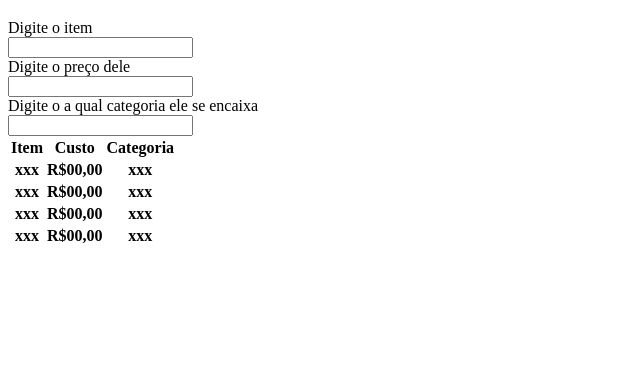
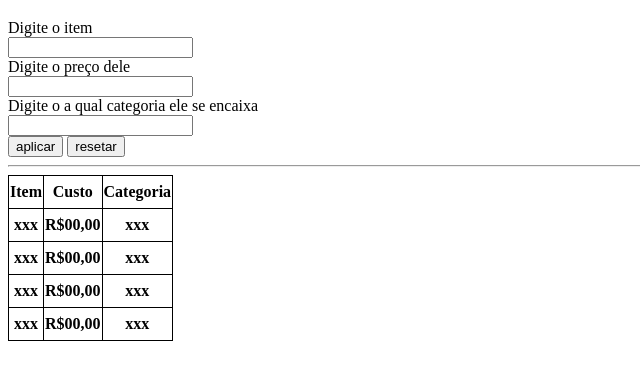
Before and after one commit to AlexandreGSSantos/Prova, a plain HTML site: page index.html in a window 1280 px wide. Shown: the part 61-440 px from the top of the page, without its empty margins (0-640 px from the left). Drawn offline with Linux system fonts and the light colour scheme.

Commit message:
Ajeitando a tabela e linhas de entrada no html e css

```diff
--- a/index.html
+++ b/index.html
@@ -1,19 +1,28 @@
 <!DOCTYPE html>
 <html lang="en">
 <head>
-    <meta charset="UTF-8">
-    <meta name="viewport" content="width=, initial-scale=1.0">
-    <title>Document</title>
+    <meta charset='utf-8'>
+    <meta http-equiv='X-UA-Compatible' content='IE=edge'>
+    <title>Calendario Interativo</title>
+    <meta name='viewport' content='width=device-width, initial-scale=1'>
+    <link rel='stylesheet' type='text/css' media='screen' href='main.css'>
 </head>
 <body>
     <h1>Calculadora de gastos mensais</h1>
 
+    <form action="">
     <label for="item">Digite o item</label><br>
     <input type="text" id="item" name="item"><br>
     <label for="custo"></label>Digite o preço dele<br>
     <input type="number" id="custo" name="custo"><br>
     <label for="categoria">Digite o a qual categoria ele se encaixa</label><br>
     <input type="text" id="categoria" name="categoria"><br>
+    <input type="submit" value="aplicar" onclick="Adicionar()">
+    <input type="reset" value="resetar">
+    </form>
+
+
+    <hr/>
 
     <table class="gastos" id="gastos">
         <tr>
@@ -43,5 +52,8 @@
         </tr>
     </table>
 
+
+    <script src='main.js'></script>
+
 </body>
 </html>
--- /dev/null
+++ b/main.css
@@ -0,0 +1,11 @@
+*{
+    font: Arial, Helvetica, sans-serif;
+}
+
+.gastos, th, td{
+    border: 1px solid black;
+    border-collapse: collapse;
+    text-align: center;
+    width: 50px;
+    height: 30px;
+}
```
